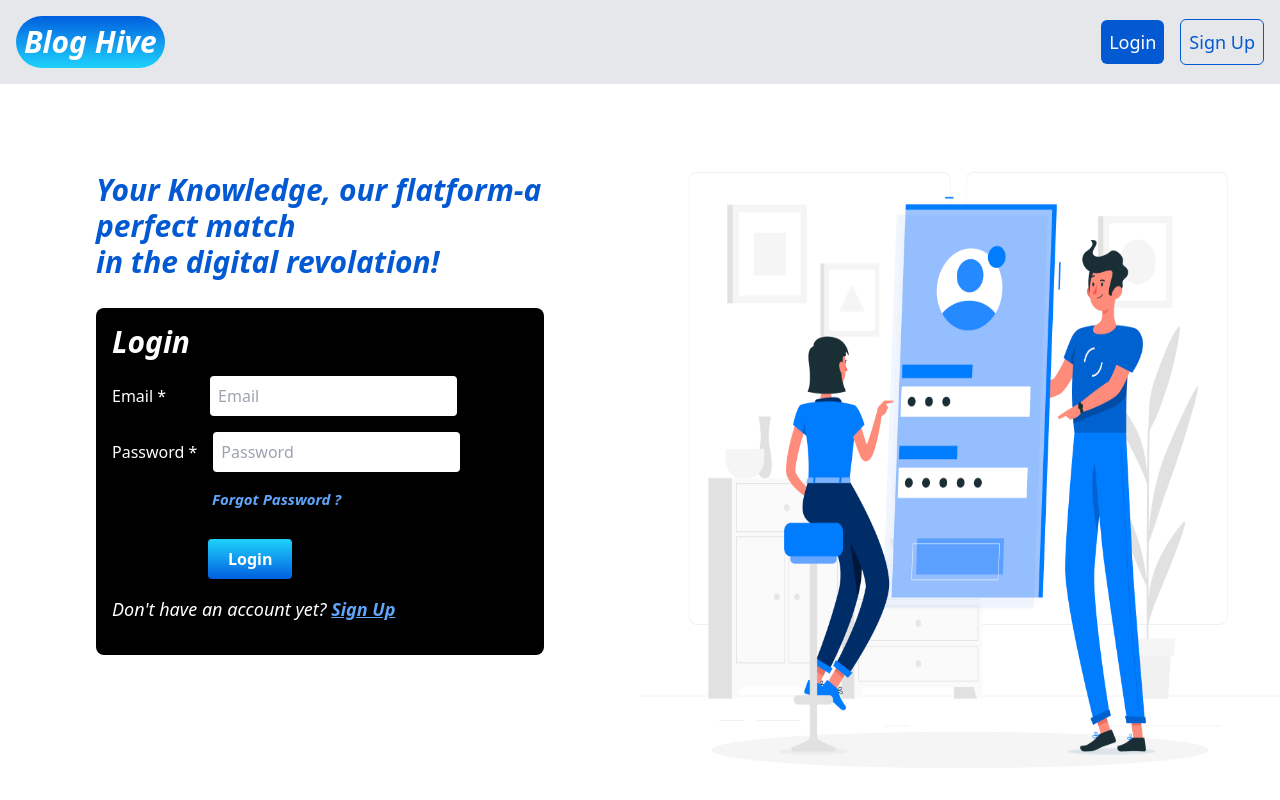
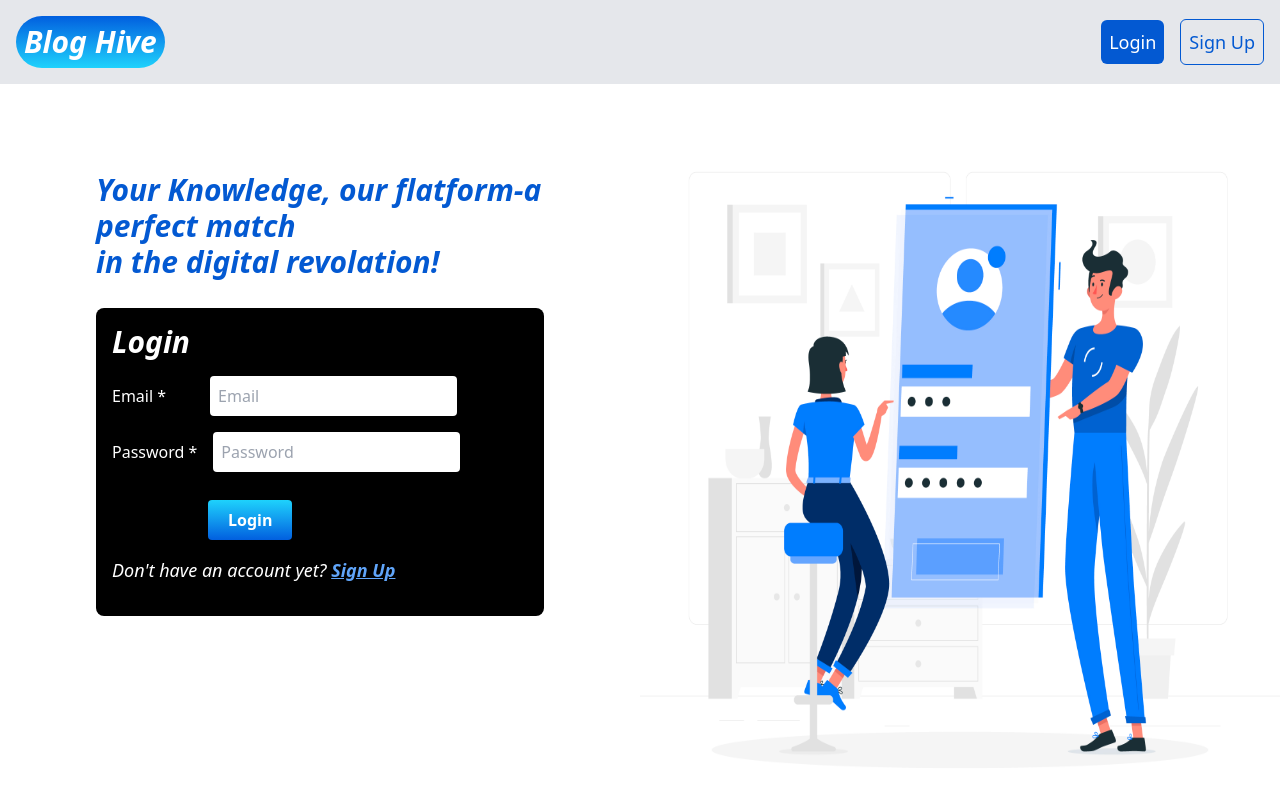
Before and after one commit to Aljoboyer/blog, a React (Create React App) app: page /login in a window 1280 px wide. Shown: the top 800 px of the page. Built offline with nearby package versions, Linux system fonts and the light colour scheme.

Commit message:
delete functionality done

```diff
--- a/src/pages/Auth/Login/Login.jsx
+++ b/src/pages/Auth/Login/Login.jsx
@@ -153,11 +153,7 @@ const Login = () => {
                       }
                     </div>
 
-                    <div className='mt-4'>
-                        <p
-                        onClick={() => navigate('/forgot-password')}
-                        className='cursor-pointer font-bold italic text-blue-400 text-[15px] ms-[100px] md:ms-[100px] xl:ms-[100px]'>Forgot Password ?</p>
-                    </div>
+
                     {
                     loading ?  <button className='font-bold bg-white px-5 py-2 ms-24 rounded mt-7 '>Loading...</button> :  <button onClick={validationHandler} className='font-bold side_bar_style text-white px-5 py-2 ms-24 rounded mt-7 '>Login</button>
                     }
```
